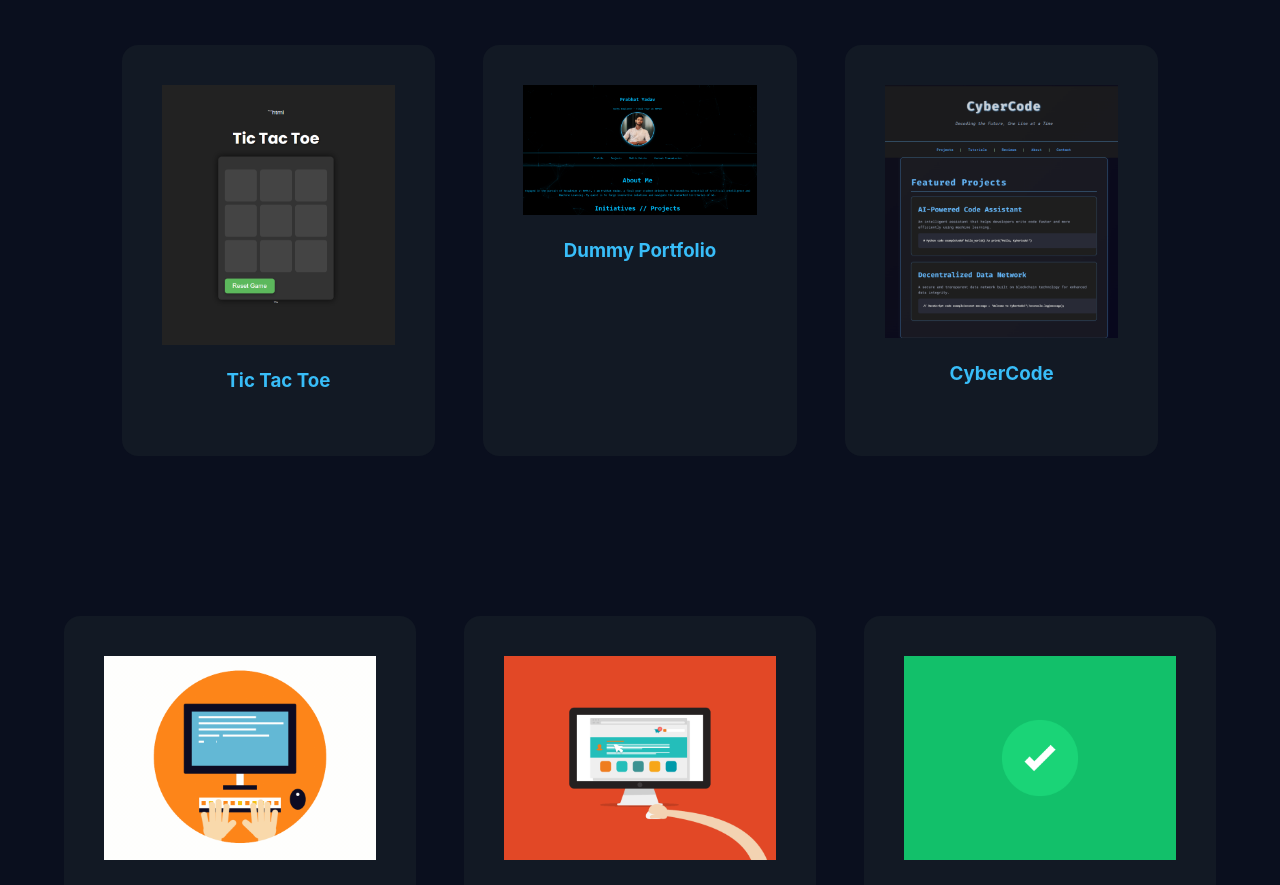
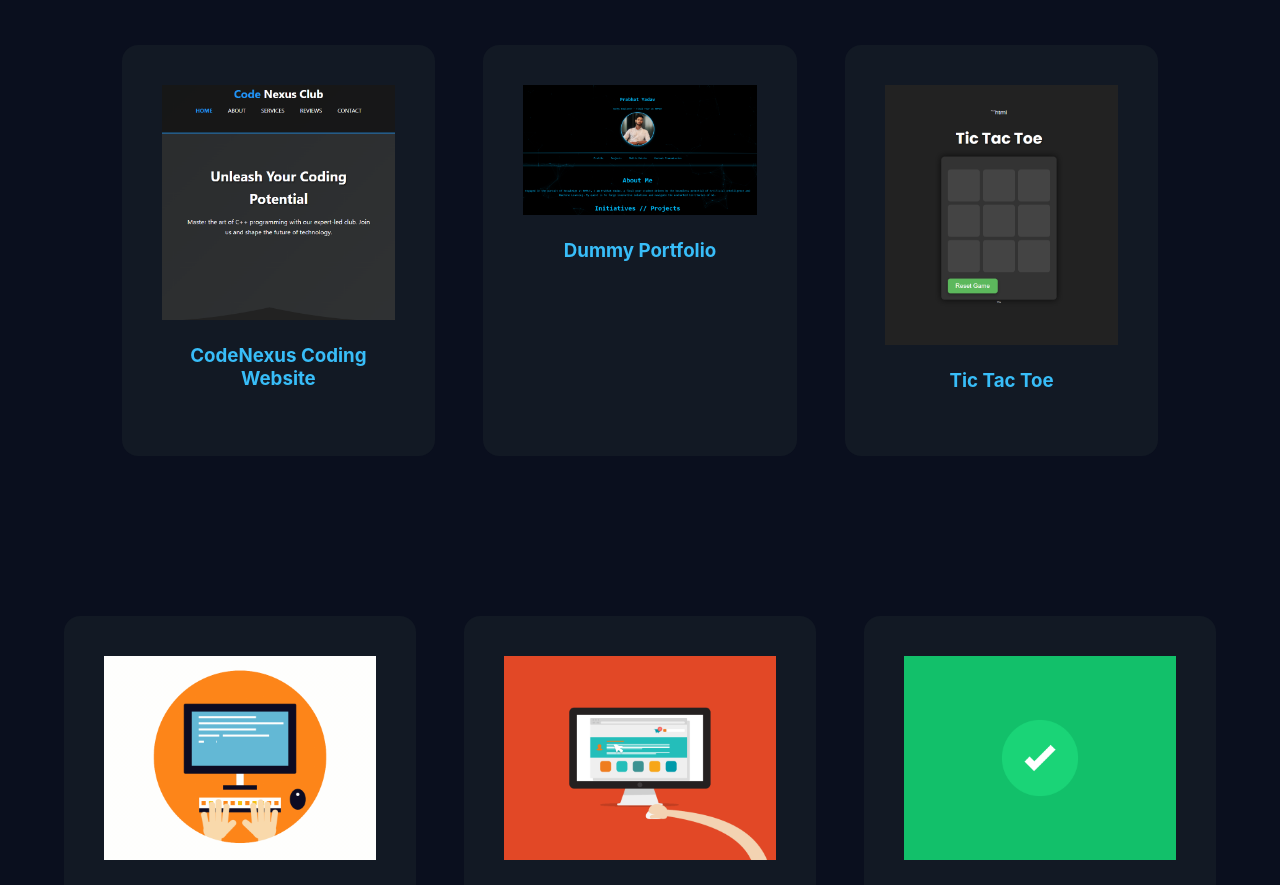
Before and after one commit to Prabhatyadav60/No-Code-Nexus, a plain HTML site: page index.html in a window 1280 px wide. Shown: the part 1368-2253 px from the top of the page. Drawn offline with Linux system fonts and the light colour scheme.

Commit message:
Adding a new Website

```diff
--- a/index.html
+++ b/index.html
@@ -93,13 +93,15 @@
 
        </a>
       </div>
-      <div class="feature-card animate slide-in-right">
-     <a href="https://nocodenexus.github.io/Tic-tac-toe-game-1749638058767/" target="_blank">
-         <img src="./images/tic-tck.png" alt="Prompt Icon">
-        <h3>Tic Tac Toe</h3>
+       <div class="feature-card animate slide-in-right">
+     <a href="https://nocodenexus.github.io/NoCodeNexusCoding-1749737663335/
+" target="_blank">
+         <img src="./images/Screenshot 2025-06-12 200709.png" alt="Prompt Icon">
+        <h3>CodeNexus Coding Website</h3>
 
        </a>
       </div>
+
        <div class="feature-card animate slide-in-right">
      <a href="https://nocodenexus.github.io/Prabhat-portfolio-1749629530077/" target="_blank">
          <img src="./images/portfolio.png" alt="Prompt Icon">
@@ -108,9 +110,9 @@
        </a>
       </div>
        <div class="feature-card animate slide-in-right">
-     <a href="https://prabhatyadav60.github.io/Coding-website-1749585450697/" target="_blank">
-         <img src="./images/cybercode.png" alt="Prompt Icon">
-        <h3>CyberCode</h3>
+     <a href="https://nocodenexus.github.io/Tic-tac-toe-game-1749638058767/" target="_blank">
+         <img src="./images/tic-tck.png" alt="Prompt Icon">
+        <h3>Tic Tac Toe</h3>
 
        </a>
       </div>
```
Also changed, not shown: images/Screenshot 2025-06-12 200709.png (added).
